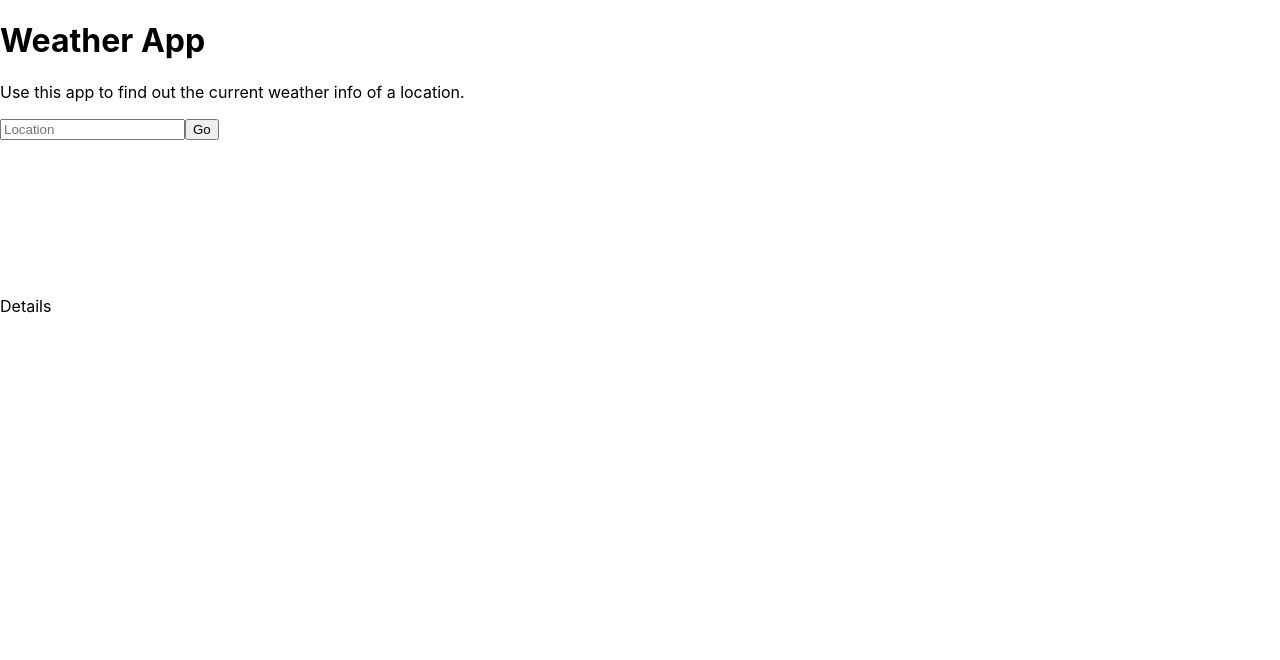
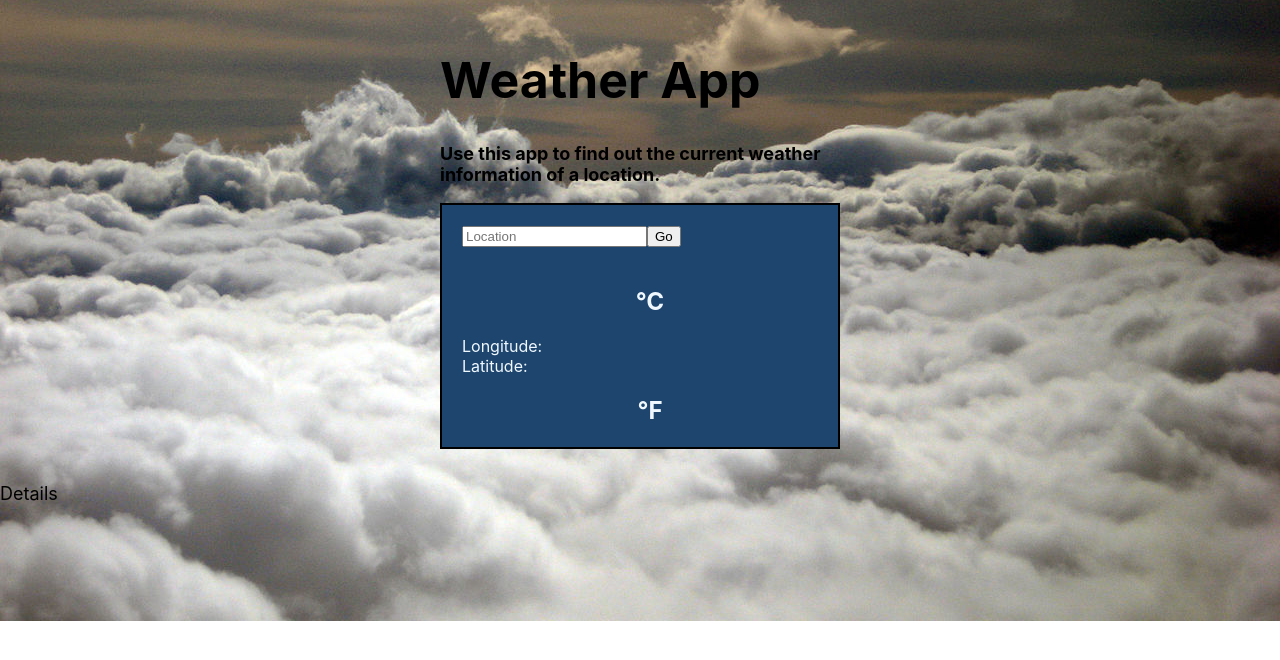
Before and after one commit to joanita-51/weather-app, a React app: page / in a window 1280 px wide. Built offline with nearby package versions, Linux system fonts and the light colour scheme; no server answers.

Commit message:
Adding some styling to the App

```diff
--- a/package.json
+++ b/package.json
@@ -7,6 +7,7 @@
     "@testing-library/react": "^11.2.7",
     "@testing-library/user-event": "^12.8.3",
     "global": "^4.4.0",
+    "node-sass": "^6.0.1",
     "react": "^17.0.2",
     "react-dev-tools": "^0.0.1",
     "react-dom": "^17.0.2",
--- a/src/components/partials/Hero.js
+++ b/src/components/partials/Hero.js
@@ -1,5 +1,6 @@
 import React from 'react'
 import getData from '../helpers/fetchData'
+import '../../styles/posts.css'
 
 const Hero = () => {
     const [stateLocation, setStateLocation]= React.useState('')
@@ -19,9 +20,9 @@ const Hero = () => {
         console.log(response)
 
         if (response) {
-            const {location:{country, location, lat }}=response
+            const {location:{country, lon, lat }} = response
             const {current:{temp_c, temp_f, condition:{text, icon, code}}} =response
-            setWeatherInfo({country,location,lat,temp_c,temp_f,text,icon,code})
+            setWeatherInfo({country,lon,lat,temp_c,temp_f,text,icon,code})
 
         }
         else {
@@ -30,9 +31,10 @@ const Hero = () => {
     }
     const {country, lon, lat, temp_c,temp_f,text, icon,code} = weatherInfo
     return (
-        <div>
+        <div className='container'>
            <h1>Weather App</h1>
-           <p>Use this app to find out the current weather info of a location.</p>
+           <p><b>Use this app to find out the current weather information of a location.</b></p>
+           <div className='location'>
            <form action="#" method="post" onSubmit={handleSubmit}>
            <input
             type="text"
@@ -41,15 +43,22 @@ const Hero = () => {
            />
            <input type ="submit" value= "Go"/>
            </form>
+           <div className="content">
            {error}
-           {country}<br/>
-           {lon}<br/>
-           {lat}<br/>
-           {temp_c}<br/>
-           {temp_f}<br/>
-           {text}<br/>
-           {icon && <img src ={icon}/>}<br/>
-           {code}
+           {icon && <img src ={icon}/>}
+           {country}
+           <em>{text}</em>
+           <h2>{temp_c} &#8451;</h2>
+           Longitude: {lon}<br/>
+           Latitude:  {lat}<br/>
+
+           <h2>{temp_f} &#8457;</h2>
+
+           <h5>{code}</h5>
+           </div>
+
+           </div>
+
 
         </div>
     )
--- a/src/index.css
+++ b/src/index.css
@@ -5,9 +5,13 @@ body {
     sans-serif;
   -webkit-font-smoothing: antialiased;
   -moz-osx-font-smoothing: grayscale;
+  background: url('./components/imgs/background.jpg') no-repeat center / cover;
 }
 
 code {
   font-family: source-code-pro, Menlo, Monaco, Consolas, 'Courier New',
     monospace;
 }
+/* #root{
+  background: url('https://source.unsplash.com/collection/1408037/1600x900') no-repeat center / cover;
+} */
--- a/src/styles/posts.css
+++ b/src/styles/posts.css
@@ -1,20 +1,45 @@
-* {
-    box-sizing: border-box;
-    margin: 0;
-    padding: 0;
+.container{
+    position: relative;
+    justify-content: space-between;
+    width: 400px;
+    min-height: 364px;
+    padding: 1rem;
+    /* border: 2px solid black; */
+    align-items: center;
+    margin-left: auto;
+    margin-right: auto;
+
+
   }
+  p{
+      font-size:large;
 
-  body {
-    font-family: 'Poppins', sans-serif;
   }
-   a li {
-       border-bottom: 2px solid black;
-       background-color: rgb(238, 236, 234);
-   }
-   a li:hover{
-       color: rgb(219, 21, 21);
-       background-color: aliceblue;
-   }
-   a li h2 {
-       color: rgb(131, 18, 236);
-   }
+  h1{
+      font-size: 50px;
+  }
+  .location{
+      border: 2px solid black;
+      background-color:#1E456E;
+      padding-left: 20px;
+      padding-top: 20px;
+  }
+  .content{
+      color: aliceblue;
+  }
+  h2{
+    text-align: center;
+  }
+  img{
+    display: block;
+    margin-left: auto;
+    margin-right: auto;
+    padding-top: 20px;
+  }
+  em{
+    padding-left: 150px;
+  }
+  h5{
+      text-align: right;
+      padding-right: 20px;
+  }
```
Also changed, not shown: src/components/imgs/background.jpg (added), 1 other file.
